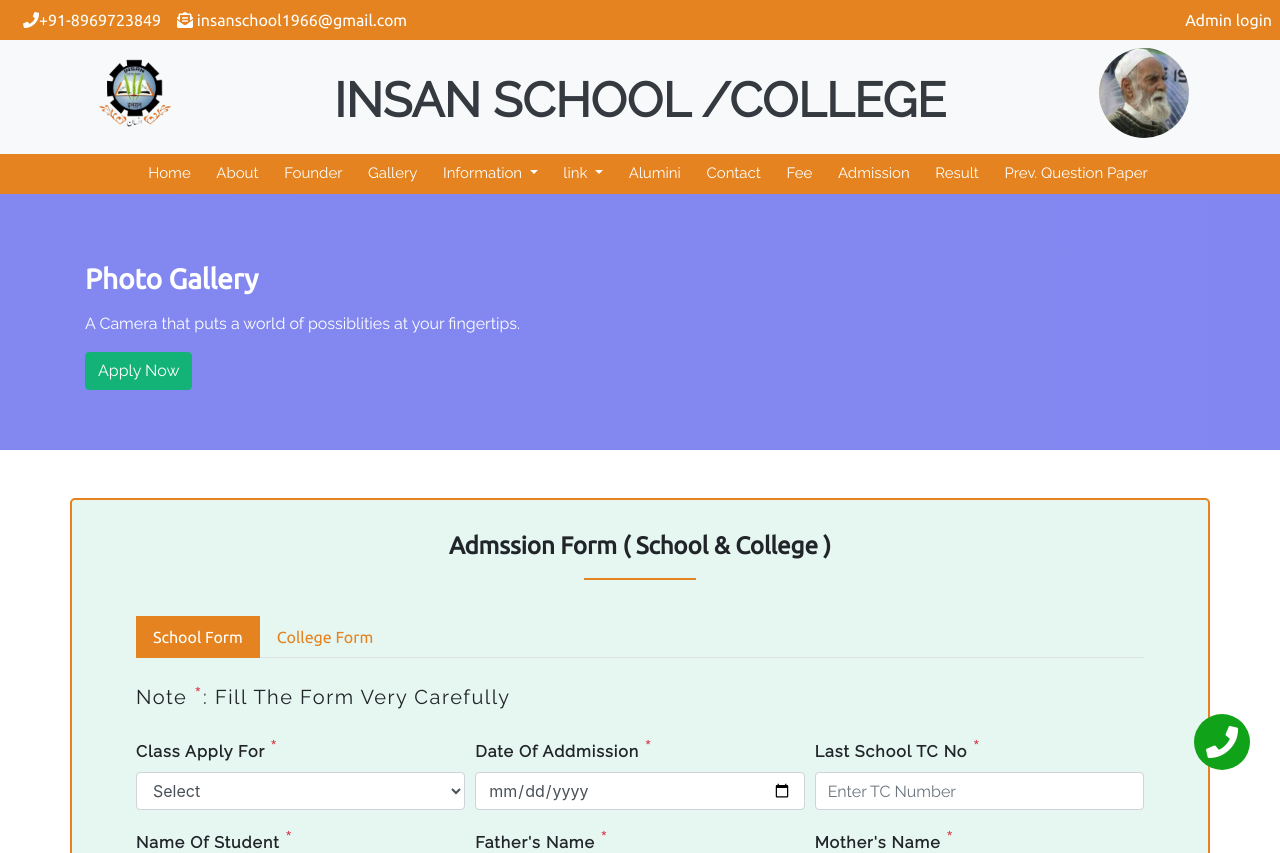
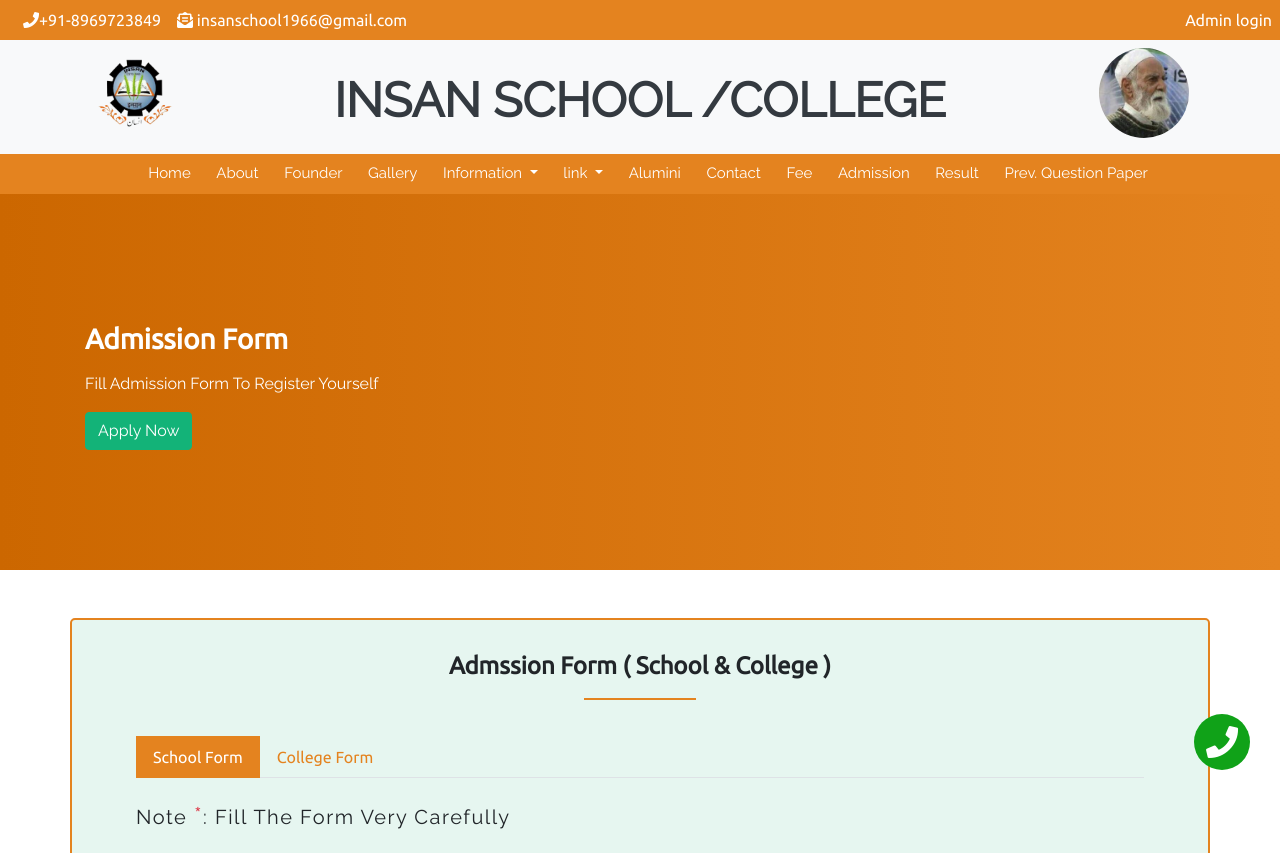
Before and after one commit to fe-iron/insan-school, a PHP site: page /admission.php in a window 1280 px wide. Shown: the top 853 px of the page. Run offline with PHP 8.4, Linux system fonts and the light colour scheme.

Commit message:
some changes

```diff
--- a/admission.php
+++ b/admission.php
@@ -25,8 +25,8 @@
   <div class="container">
     <div class="row">
       <div class="col">
-        <h3 class="py-2 text-white font-weight-bold">Photo Gallery</h3>
-        <p class="text-white">A Camera that puts a world of possiblities at your fingertips.</p>
+        <h3 class="py-2 text-white font-weight-bold">Admission Form</h3>
+        <p class="text-white">Fill Admission Form To Register Yourself</p>
         <!--  <button  type="button" class="btn btn-success" >Apply Now</button> -->
         <a href="images/Admission-form/insan-school.pdf"><button  type="button" class="btn btn-success" >Apply Now</button></a>
 
--- a/inc/css/admission.css
+++ b/inc/css/admission.css
@@ -99,8 +99,8 @@ label{
     color: white;
 }
 .paddding-gallery {
-    background-image: linear-gradient(to right, #8388f1 , #8186f0);
-    padding: 60px 10px;
+    background-image: linear-gradient(to right, #cc6700 , #e4831f);
+    padding: 120px 10px;
 }
 
 .card li a {
--- a/prev_question.php
+++ b/prev_question.php
@@ -43,14 +43,14 @@ $run = mysqli_query($con, $query);
         <div class="col-md-7">
           <div class="card">
             <div class="card-header">
-              <h5 class="mb-0">Insan School Results</h5>
+              <h5 class="mb-0">Previous Years Questions</h5>
             </div>
             <div class="card-body">
               <ul class="mx-5"> <?php
 
                                 while ($data = mysqli_fetch_assoc($run)) {
                                 ?> <li style="margin-top: 8px;">
-                    <a href="prev_questions/<?php echo $data['result']; ?>" download style="text-decoration: none; font-size: 15px; color: black"> <?php echo $data['class']; ?> Class Result <span class="text-success float-right">(Click To Download)</span>
+                    <a href="prev_questions/<?php echo $data['result']; ?>" download style="text-decoration: none; font-size: 15px; color: black"> <?php echo $data['class']; ?> Class Question (  <?php echo $data['year']; ?>  ) <span class="text-success float-right">(Click To Download)</span>
                     </a>
                   </li> <?php
                                 }
```
Also changed, not shown: admin-panel/index.php (+17 -1 lines), admin-panel/question_upload.php (+2 -9 lines), 3 other files.
